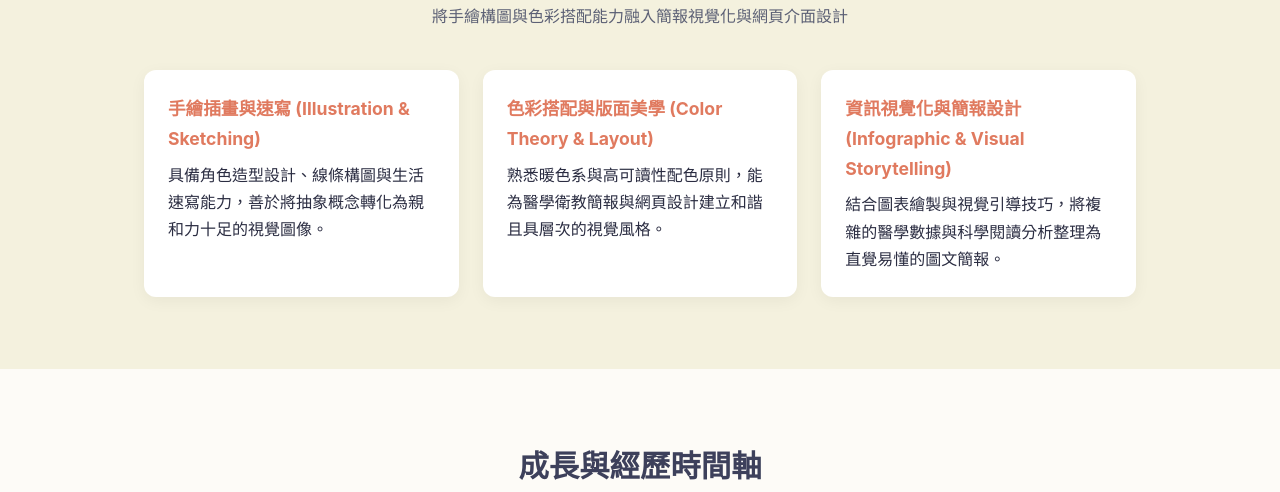
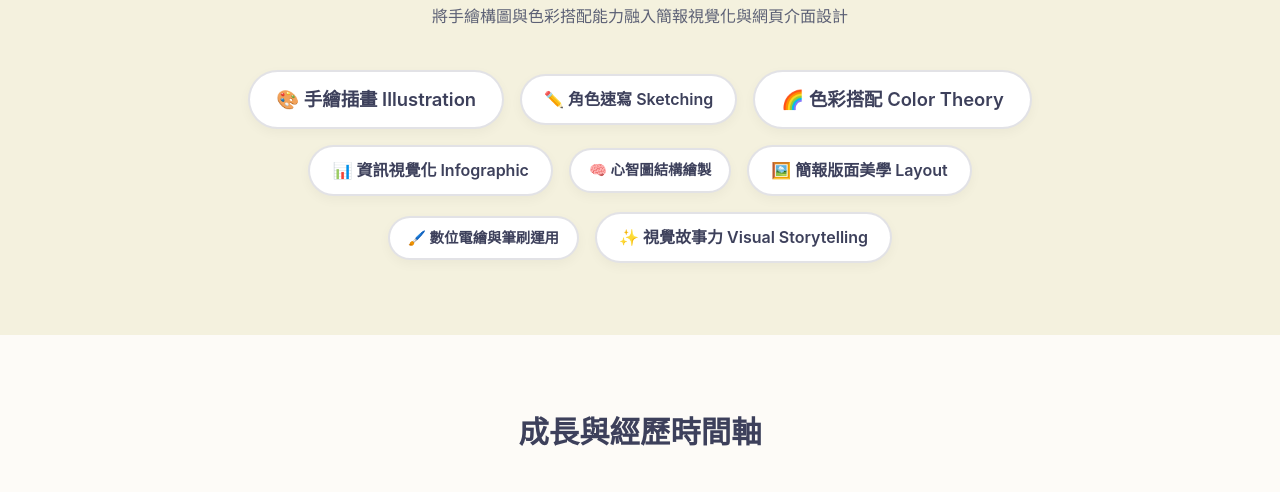
Before and after one commit to Narina-042/portfolio, a plain HTML site: page index.html in a window 1280 px wide. Shown: the part 565-1057 px from the top of the page. Drawn offline with Linux system fonts and the light colour scheme.

Commit message:
feat(ab-test): implement tag cloud style for skills section (Version B)

```diff
--- a/index.html
+++ b/index.html
@@ -53,24 +53,20 @@
         </div>
     </header>
 
-    <!-- 技能展示區（後續將在此區塊進行 A/B 版本實驗） -->
+    <!-- 技能展示區（版本 B：標籤雲版） -->
     <section id="skills" class="section bg-light">
         <div class="container">
             <h2 class="section-title">繪畫與視覺創作技能</h2>
             <p class="section-desc">將手繪構圖與色彩搭配能力融入簡報視覺化與網頁介面設計</p>
-            <div id="skills-container" class="skills-default">
-                <div class="skill-item">
-                    <h3>手繪插畫與速寫 (Illustration & Sketching)</h3>
-                    <p>具備角色造型設計、線條構圖與生活速寫能力，善於將抽象概念轉化為親和力十足的視覺圖像。</p>
-                </div>
-                <div class="skill-item">
-                    <h3>色彩搭配與版面美學 (Color Theory & Layout)</h3>
-                    <p>熟悉暖色系與高可讀性配色原則，能為醫學衛教簡報與網頁設計建立和諧且具層次的視覺風格。</p>
-                </div>
-                <div class="skill-item">
-                    <h3>資訊視覺化與簡報設計 (Infographic & Visual Storytelling)</h3>
-                    <p>結合圖表繪製與視覺引導技巧，將複雜的醫學數據與科學閱讀分析整理為直覺易懂的圖文簡報。</p>
-                </div>
+            <div class="skills-tag-cloud">
+                <span class="skill-tag tag-lg">🎨 手繪插畫 Illustration</span>
+                <span class="skill-tag tag-md">✏️ 角色速寫 Sketching</span>
+                <span class="skill-tag tag-lg">🌈 色彩搭配 Color Theory</span>
+                <span class="skill-tag tag-md">📊 資訊視覺化 Infographic</span>
+                <span class="skill-tag tag-sm">🧠 心智圖結構繪製</span>
+                <span class="skill-tag tag-md">🖼️ 簡報版面美學 Layout</span>
+                <span class="skill-tag tag-sm">🖌️ 數位電繪與筆刷運用</span>
+                <span class="skill-tag tag-md">✨ 視覺故事力 Visual Storytelling</span>
             </div>
         </div>
     </section>
--- a/style.css
+++ b/style.css
@@ -183,29 +183,49 @@ body {
     margin-bottom: 40px;
 }
 
-/* 技能預設樣式 */
-.skills-default {
-    display: grid;
-    grid-template-columns: repeat(3, 1fr);
-    gap: 24px;
+/* 技能區 B 版本：標籤雲樣式 */
+.skills-tag-cloud {
+    display: flex;
+    flex-wrap: wrap;
+    justify-content: center;
+    align-items: center;
+    gap: 16px;
+    max-width: 800px;
+    margin: 0 auto;
 }
 
-.skill-item {
+.skill-tag {
     background: var(--card-bg);
-    padding: 24px;
-    border-radius: 12px;
-    box-shadow: 0 4px 16px rgba(0, 0, 0, 0.05);
-    transition: transform 0.3s ease;
+    color: var(--secondary);
+    border: 2px solid rgba(61, 64, 91, 0.15);
+    border-radius: 999px;
+    font-weight: 600;
+    box-shadow: 0 4px 12px rgba(0, 0, 0, 0.04);
+    cursor: default;
+    transition: all 0.25s ease;
 }
 
-.skill-item:hover {
-    transform: translateY(-5px);
+.skill-tag:hover {
+    background: var(--primary);
+    color: white;
+    border-color: var(--primary);
+    transform: scale(1.08) translateY(-3px);
+    box-shadow: 0 8px 20px rgba(224, 122, 95, 0.28);
 }
 
-.skill-item h3 {
-    color: var(--primary);
-    font-size: 1.1rem;
-    margin-bottom: 8px;
+.tag-lg {
+    font-size: 1.15rem;
+    padding: 12px 26px;
+}
+
+.tag-md {
+    font-size: 1rem;
+    padding: 10px 22px;
+}
+
+.tag-sm {
+    font-size: 0.9rem;
+    padding: 8px 18px;
 }
 
 /* 經歷時間軸 */
@@ -405,7 +425,6 @@ body {
         justify-content: center;
     }
 
-    .skills-default,
     .projects-grid {
         grid-template-columns: 1fr;
     }
```
